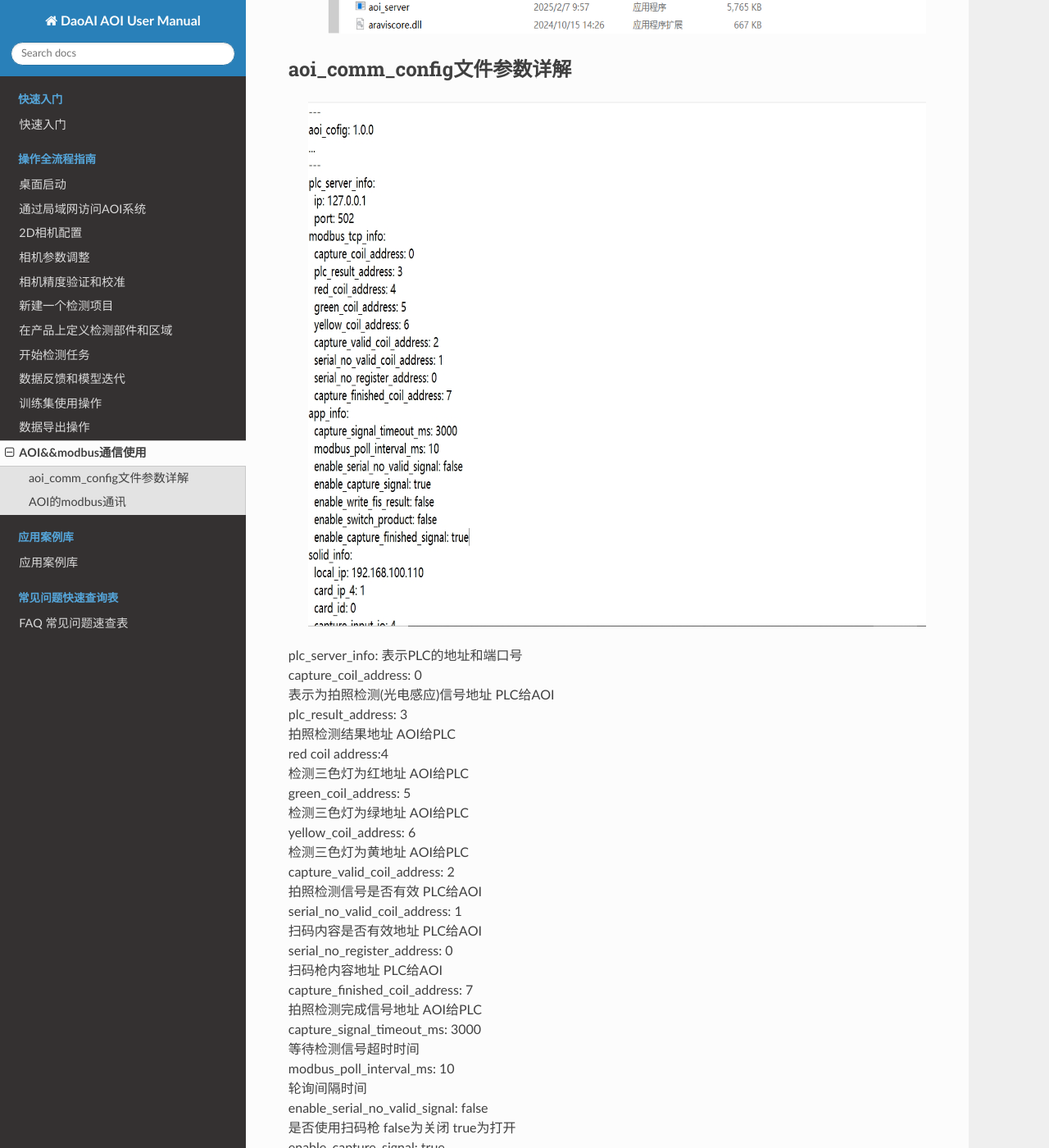
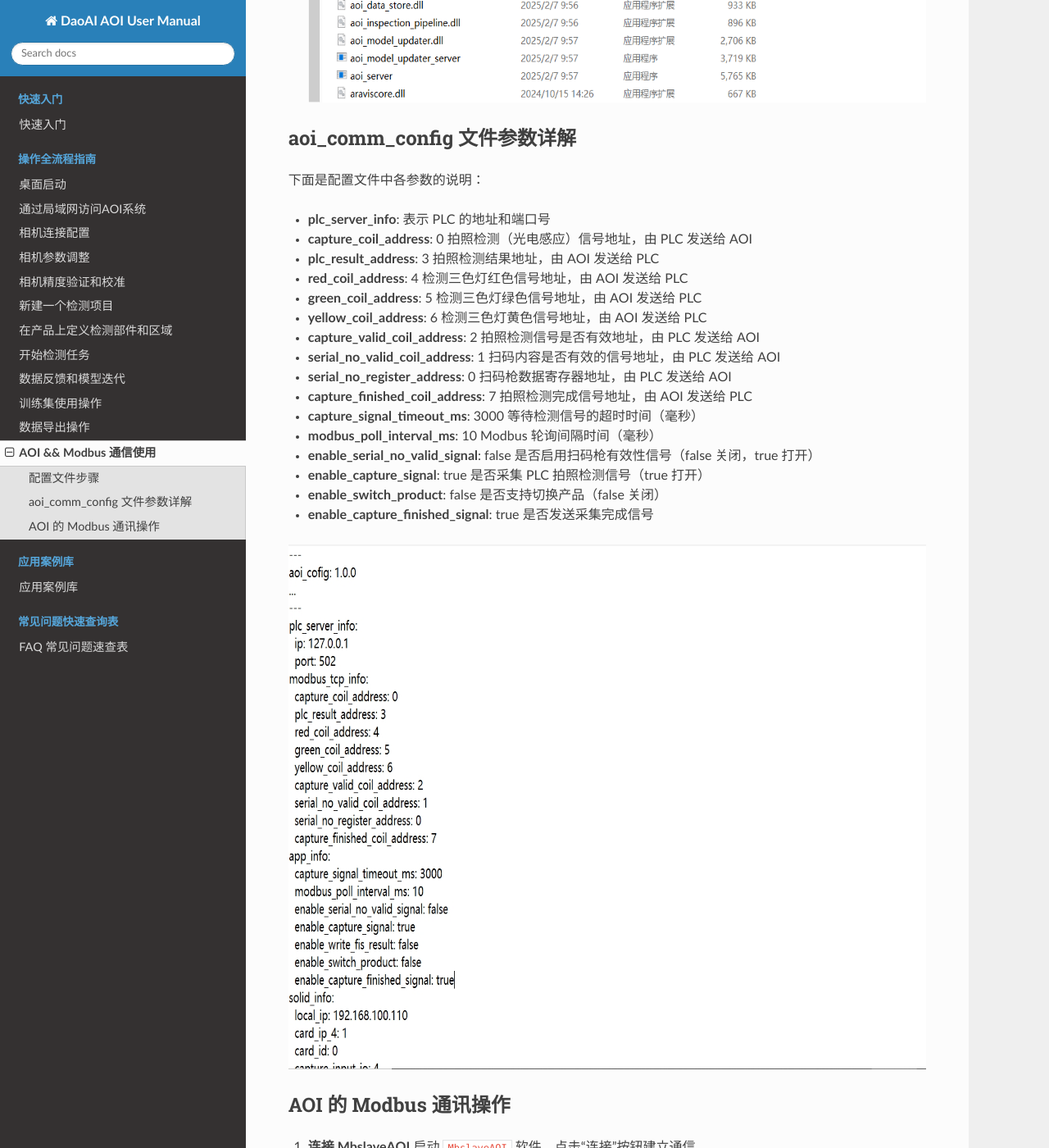
Before and after one commit to DaoAI-Robotics-Inc/daoai_aoi_user_manual, a Sphinx documentation site: the page built from docs/source/application/modbus.rst, in a window 1280 px wide and 1400 px high, scrolled down 893 px. Shown: the whole window at 82% size. Built offline with Sphinx 7.4.7 and the Read the Docs theme 3.1.0, drawn with Linux system fonts in a browser that asks for light colours; pages that are not in the unit, such as notebooks, are missing from menus; some of the changed text lies outside the part shown.

Commit message:
refine 0306 change

```diff
--- a/docs/source/application/modbus.rst
+++ b/docs/source/application/modbus.rst
@@ -1,79 +1,108 @@
-AOI&&modbus通信使用
+AOI && Modbus 通信使用
 ============================
 
+本篇文档介绍如何配置 AOI 系统与 Modbus 通信，并说明相关配置文件参数以及通信调试操作。
 
- 配置文件步骤
+配置文件步骤
 ---------------------
 
-1. **获取aoi_comm_config文件和MbslaveAOI**：
-   从 `下载中心 <https://daoairoboticsinc-my.sharepoint.com/:f:/g/personal/yangzhipeng_welinkirt_com/EnWE_-lxva1LkYyAklBmnNsBDxP4h7gmuIAlUBEVOlMNSw?e=NcPDJu>`_ 下载文件。
+1. **获取配置文件**
+   从下载中心下载以下两个文件：
+   - ``aoi_comm_config``
+   - ``MbslaveAOI``
 
-2. **下载aoi_comm_config文件后放置于AOI根目录中**：
-    .. image:: ./images/130.png
+   下载地址：
+   `下载中心 <https://daoairoboticsinc-my.sharepoint.com/:f:/g/personal/nrd_daoai_com/Eq9YkJXO2UVJqDX2XRGL1xQBN_y_mjyaIYrKFndIEfFZ-w?e=Iyp0zt>`_
+
+2. **放置配置文件**
+   将下载得到的 ``aoi_comm_config`` 文件放置到 AOI 系统的根目录下。
+
+   .. image:: ./images/130.png
       :scale: 80%
+      :alt: 放置aoi_comm_config文件于AOI根目录
 
-aoi_comm_config文件参数详解
+aoi_comm_config 文件参数详解
 -----------------------------------------
-    .. image:: ./images/131.png
-      :scale: 80%
 
-| plc_server_info: 表示PLC的地址和端口号
-| capture_coil_address: 0
-| 表示为拍照检测(光电感应)信号地址 PLC给AOI
-| plc_result_address: 3
-| 拍照检测结果地址 AOI给PLC
-| red coil address:4
-| 检测三色灯为红地址 AOI给PLC
-| green_coil_address: 5
-| 检测三色灯为绿地址 AOI给PLC
-| yellow_coil_address: 6
-| 检测三色灯为黄地址 AOI给PLC
-| capture_valid_coil_address: 2
-| 拍照检测信号是否有效 PLC给AOI
-| serial_no_valid_coil_address: 1
-| 扫码内容是否有效地址   PLC给AOI
-| serial_no_register_address: 0
-| 扫码枪内容地址 PLC给AOI
-| capture_finished_coil_address: 7
-| 拍照检测完成信号地址 AOI给PLC
-| capture_signal_timeout_ms: 3000
-| 等待检测信号超时时间
-| modbus_poll_interval_ms: 10
-| 轮询间隔时间
-| enable_serial_no_valid_signal: false
-| 是否使用扫码枪 false为关闭 true为打开
-| enable_capture_signal: true
-| 是否采集PLC信号 true为打开
-| enable_switch_product: false
-| 是否切换产品 false为关闭
-| enable_capture_finished_signal: true
-| 采集完成开关，是否发送采集完成信号
+下面是配置文件中各参数的说明：
 
-AOI的modbus通讯
+- **plc_server_info**: 表示 PLC 的地址和端口号
+- **capture_coil_address**: 0
+  拍照检测（光电感应）信号地址，由 PLC 发送给 AOI
+- **plc_result_address**: 3
+  拍照检测结果地址，由 AOI 发送给 PLC
+- **red_coil_address**: 4
+  检测三色灯红色信号地址，由 AOI 发送给 PLC
+- **green_coil_address**: 5
+  检测三色灯绿色信号地址，由 AOI 发送给 PLC
+- **yellow_coil_address**: 6
+  检测三色灯黄色信号地址，由 AOI 发送给 PLC
+- **capture_valid_coil_address**: 2
+  拍照检测信号是否有效地址，由 PLC 发送给 AOI
+- **serial_no_valid_coil_address**: 1
+  扫码内容是否有效的信号地址，由 PLC 发送给 AOI
+- **serial_no_register_address**: 0
+  扫码枪数据寄存器地址，由 PLC 发送给 AOI
+- **capture_finished_coil_address**: 7
+  拍照检测完成信号地址，由 AOI 发送给 PLC
+- **capture_signal_timeout_ms**: 3000
+  等待检测信号的超时时间（毫秒）
+- **modbus_poll_interval_ms**: 10
+  Modbus 轮询间隔时间（毫秒）
+- **enable_serial_no_valid_signal**: false
+  是否启用扫码枪有效性信号（false 关闭，true 打开）
+- **enable_capture_signal**: true
+  是否采集 PLC 拍照检测信号（true 打开）
+- **enable_switch_product**: false
+  是否支持切换产品（false 关闭）
+- **enable_capture_finished_signal**: true
+  是否发送采集完成信号
+
+.. image:: ./images/131.png
+   :scale: 80%
+   :alt: aoi_comm_config 文件参数示例
+
+AOI 的 Modbus 通讯操作
 -------------------------------
 
-1.打开MbslaveAOI软件，点击连接
-    .. image:: ./images/132.png
+1. **连接 MbslaveAOI**
+   启动 ``MbslaveAOI`` 软件，点击“连接”按钮建立通信。
+
+   .. image:: ./images/132.png
       :scale: 50%
+      :alt: MbslaveAOI连接界面
 
-2.打开AOI软件，在检测任务中选择我们的产品
-    .. image:: ./images/133.png
+2. **选择产品检测任务**
+   打开 AOI 软件，在检测任务中选择你需要检测的产品。
+
+   .. image:: ./images/133.png
       :scale: 50%
+      :alt: AOI检测任务界面
 
-3. 在MbslaveAOI中，双击线圈2的地址内容，选择ON，点击OK
-    .. image:: ./images/134.png
+3. **触发检测信号**
+   在 ``MbslaveAOI`` 软件中，双击线圈 2 的地址内容，将其设置为 ON，然后点击“OK”。
+
+   .. image:: ./images/134.png
       :scale: 50%
+      :alt: 设置线圈地址为 ON
 
-    当产品检测NG，MbslaveAOI中检测结果为0，三色灯信号红色为1
+4. **检测结果反馈**
+   - 当产品检测为 NG 时，``MbslaveAOI`` 中的检测结果显示为 0，同时三色灯信号中红色亮起（值为 1）：
 
-    .. image:: ./images/136.png
-      :scale: 50%
-    .. image:: ./images/135.png
-      :scale: 50%
+     .. image:: ./images/136.png
+        :scale: 50%
+        :alt: 检测结果为 NG 时红色灯亮
 
-    当产品检测NG，MbslaveAOI中检测结果为1，三色灯信号绿色为1
+     .. image:: ./images/135.png
+        :scale: 50%
+        :alt: NG 检测反馈示例
 
-    .. image:: ./images/137.png
-      :scale: 50%
-    .. image:: ./images/138.png
-      :scale: 50%
+   - 当产品检测为 OK 时，``MbslaveAOI`` 中的检测结果显示为 1，同时三色灯信号中绿色亮起（值为 1）：
+
+     .. image:: ./images/137.png
+        :scale: 50%
+        :alt: 检测结果为 OK 时绿色灯亮
+
+     .. image:: ./images/138.png
+        :scale: 50%
+        :alt: OK 检测反馈示例
--- a/docs/source/quick_start/index.rst
+++ b/docs/source/quick_start/index.rst
@@ -20,7 +20,7 @@
 ---------------------
 
 1. **获取安装包**：
-   从 `下载中心 <https://daoairoboticsinc-my.sharepoint.com/:f:/g/personal/nrd_daoai_com/EusMJb0vg99JqlNCU-sQPEEBG5oWf0cm7CPLuwWfiK1EJQ?e=Ab4UHl>`_ 下载 DaoAI AOI 安装包。
+   从 `下载中心 <https://daoairoboticsinc-my.sharepoint.com/:f:/g/personal/nrd_daoai_com/Ei93WheqXzhBvlFj_hFnXRwBsD0R5zCmMFXcAWTzeowaow?e=cpSddL>`_ 下载 DaoAI AOI 安装包。
 
 2. **运行安装程序**：
    双击安装包，选择安装路径。
```
Also changed, not shown: docs/source/application/2D_camera.rst (+22 -11 lines), docs/source/application/international/index.rst (+11 -6 lines), docs/source/application/training_set.rst (+77 -10 lines), docs/source/case_study/laptop_demo.rst (+75 -45 lines), docs/source/application/international/images/backend_addr.png (added), docs/source/application/international/images/hik_install.png (added).
